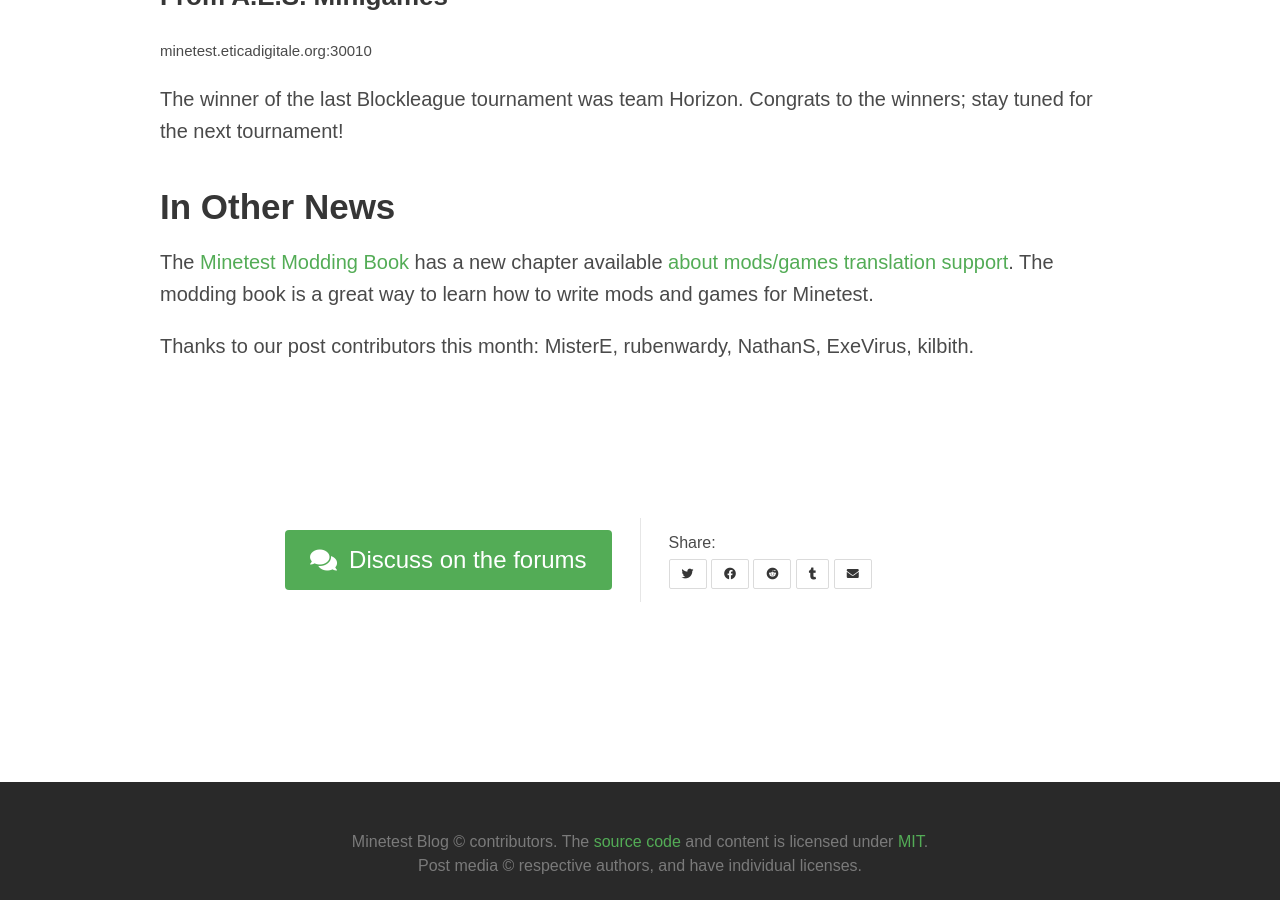
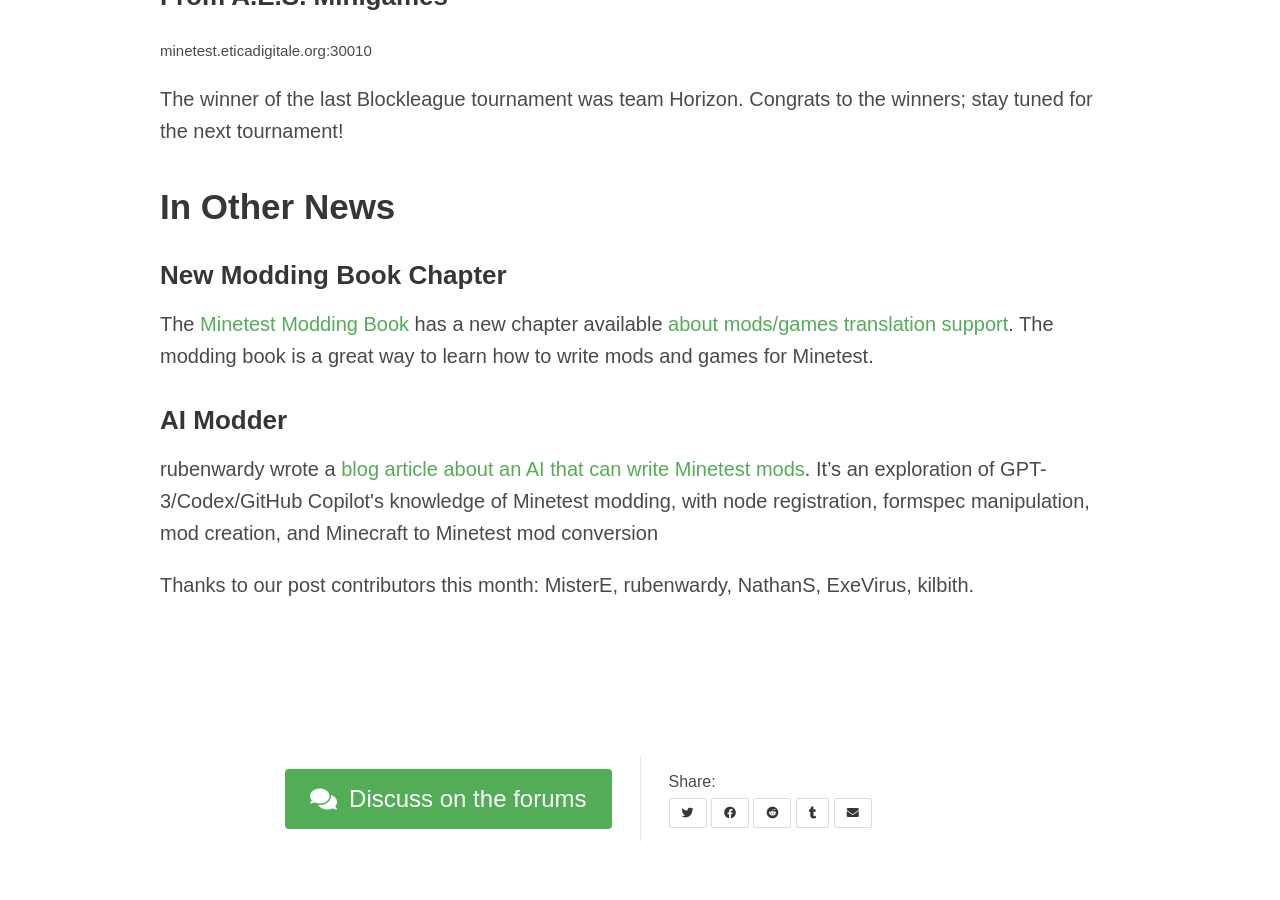
Before and after one commit to minetest/blog, a Jekyll site: the page built from _posts/2022-07-07-June.md, in a window 1280 px wide and 900 px high, scrolled down 6999 px. Built offline with Jekyll 4.4.1, drawn with Linux system fonts in a browser that asks for light colours.

Commit message:
June: Add link to GPT-3/Codex

```diff
--- a/_posts/2022-07-07-June.md
+++ b/_posts/2022-07-07-June.md
@@ -161,8 +161,19 @@
 
 ## In Other News <a name="o-news"></a>
 
+### New Modding Book Chapter
+
 The [Minetest Modding Book](https://rubenwardy.com/minetest_modding_book/) has a
 new chapter available
 [about mods/games translation support](https://rubenwardy.com/minetest_modding_book/en/quality/translations.html).
 The modding book is a great way to learn how to write mods and games for
 Minetest.
+
+### AI Modder
+
+rubenwardy wrote a
+[blog article about an AI that can write Minetest
+mods](https://blog.rubenwardy.com/2022/06/22/gpt-3-minetest-modding/).
+It's an exploration of GPT-3/Codex/GitHub Copilot&#39;s knowledge of Minetest
+modding, with node registration, formspec manipulation, mod creation, and
+Minecraft to Minetest mod conversion
```
